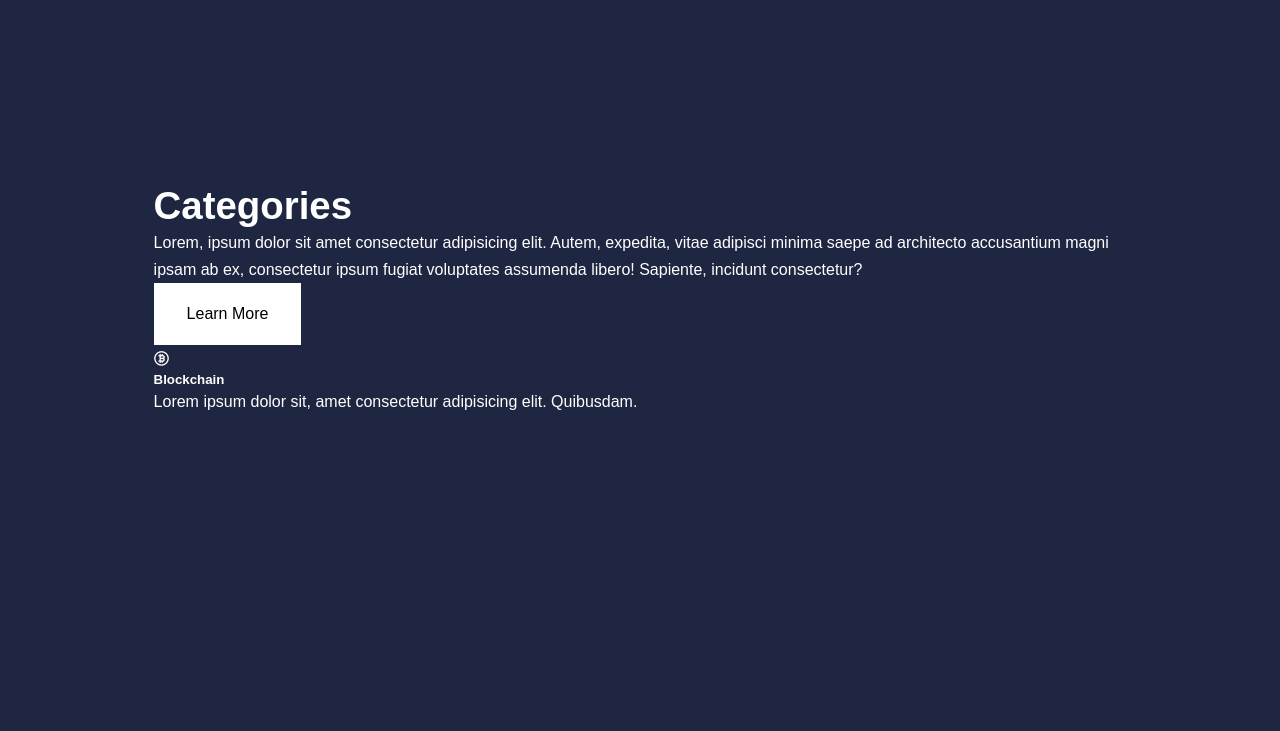
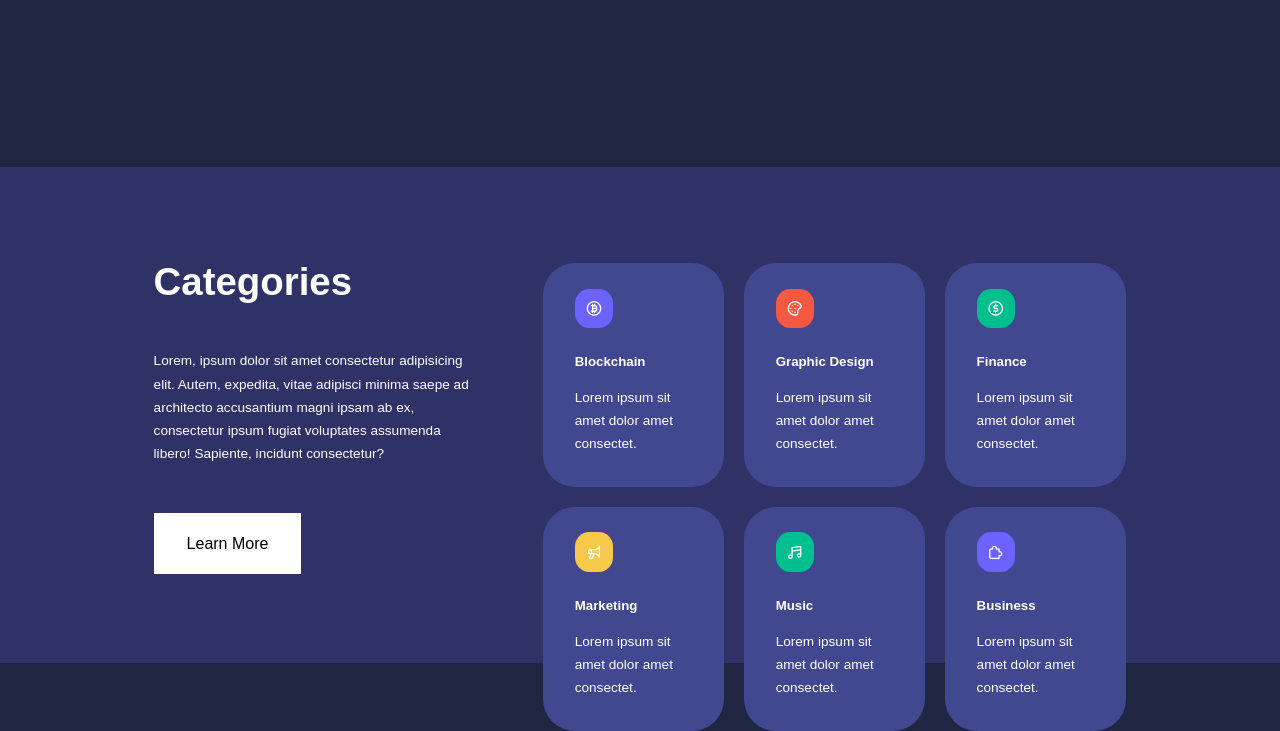
Before and after one commit to DivyanshiNarang/Shiksha, a plain HTML site: page index.html in a window 1280 px wide. Shown: the part 553-1284 px from the top of the page. Before the commit the page ends 1064 px from the top, so only its background shows below. Drawn offline with nearby package versions, Linux system fonts and the light colour scheme.

Commit message:
styled category section

```diff
--- a/css/main.css
+++ b/css/main.css
@@ -120,6 +120,12 @@ nav {
   z-index: 11;
 }
 
+/* change navbar styles on scroll using javascript*/
+.window-scroll {
+  background: var(--color-primary);
+  box-shadow: 0 1rem 2rem rgba(0, 0, 0, 0.2);
+}
+
 .nav__container {
   height: 100%;
   display: flex;
@@ -151,7 +157,7 @@ header {
   position: relative;
   top: 5rem;
   overflow: hidden;
-  height: 70vh;
+  height: 80vh;
   margin-bottom: 5rem;
 }
 
@@ -167,3 +173,75 @@ header {
   /* margin: top leftandright bottom  */
   margin: 1rem 0 2.4rem;
 }
+
+/* ========== CATEGORIES =========== */
+.categories {
+  background: var(--color-bg1);
+  height: 31rem;
+}
+
+.categories h1 {
+  line-height: 1;
+  margin-bottom: 3rem;
+}
+
+.categories__container {
+  display: grid;
+  grid-template-columns: 40% 60%;
+}
+
+.categories__left {
+  margin-right: 4rem;
+}
+
+.categories__left p {
+  margin: 1rem 0 3rem;
+}
+
+.categories__right {
+  display: grid;
+  grid-template-columns: repeat(3, 1fr);
+  gap: 1.2rem;
+}
+
+.category {
+  background: var(--color-bg2);
+  padding: 2rem;
+  border-radius: 2rem;
+  transition: var(--transition);
+}
+
+.category:hover {
+  box-shadow: 0 3rem 3rem rgba(0, 0, 0, 0.3);
+  z-index: 1;
+}
+
+.category:nth-child(2) .category__icon {
+  background-color: var(--color-danger);
+}
+
+.category:nth-child(3) .category__icon {
+  background-color: var(--color-success);
+}
+
+.category:nth-child(4) .category__icon {
+  background-color: var(--color-warning);
+}
+
+.category:nth-child(5) .category__icon {
+  background-color: var(--color-success);
+}
+
+.category__icon {
+  background: var(--color-primary);
+  padding: 0.7rem;
+  border-radius: 0.9rem;
+}
+
+.category h5 {
+  margin: 2rem 0 1rem;
+}
+
+.categories p {
+  font-size: 0.85rem;
+}
--- a/index.html
+++ b/index.html
@@ -54,8 +54,8 @@
     <!-- ========= END OF HEADER ========== -->
 
     <section class="categories">
-      <div class="container categories_container">
-        <div class="categories_left">
+      <div class="container categories__container">
+        <div class="categories__left">
           <h1>Categories</h1>
           <p>
             Lorem, ipsum dolor sit amet consectetur adipisicing elit. Autem,
@@ -66,19 +66,54 @@
           <a href="#" class="btn">Learn More</a>
         </div>
 
-        <div class="categories_right">
+        <div class="categories__right">
           <article class="category">
             <span class="category__icon"
               ><i class="uil uil-bitcoin-circle"></i
             ></span>
             <h5>Blockchain</h5>
-            <p>
-              Lorem ipsum dolor sit, amet consectetur adipisicing elit.
-              Quibusdam.
-            </p>
+            <p>Lorem ipsum sit amet dolor amet consectet.</p>
+          </article>
+
+          <article class="category">
+            <span class="category__icon"><i class="uil uil-palette"></i></span>
+            <h5>Graphic Design</h5>
+            <p>Lorem ipsum sit amet dolor amet consectet.</p>
+          </article>
+
+          <article class="category">
+            <span class="category__icon"
+              ><i class="uil uil-usd-circle"></i
+            ></span>
+            <h5>Finance</h5>
+            <p>Lorem ipsum sit amet dolor amet consectet.</p>
+          </article>
+
+          <article class="category">
+            <span class="category__icon"
+              ><i class="uil uil-megaphone"></i
+            ></span>
+            <h5>Marketing</h5>
+            <p>Lorem ipsum sit amet dolor amet consectet.</p>
+          </article>
+
+          <article class="category">
+            <span class="category__icon"><i class="uil uil-music"></i></span>
+            <h5>Music</h5>
+            <p>Lorem ipsum sit amet dolor amet consectet.</p>
+          </article>
+
+          <article class="category">
+            <span class="category__icon"
+              ><i class="uil uil-puzzle-piece"></i
+            ></span>
+            <h5>Business</h5>
+            <p>Lorem ipsum sit amet dolor amet consectet.</p>
           </article>
         </div>
       </div>
     </section>
+
+    <script src="main.js"></script>
   </body>
 </html>
--- /dev/null
+++ b/main.js
@@ -0,0 +1,7 @@
+//change navbar styles on scroll
+
+window.addEventListener("scroll", () => {
+  document
+    .querySelector("nav")
+    .classList.toggle("window-scroll", window.scrollY > 0); //immediately on scroll
+});
```
